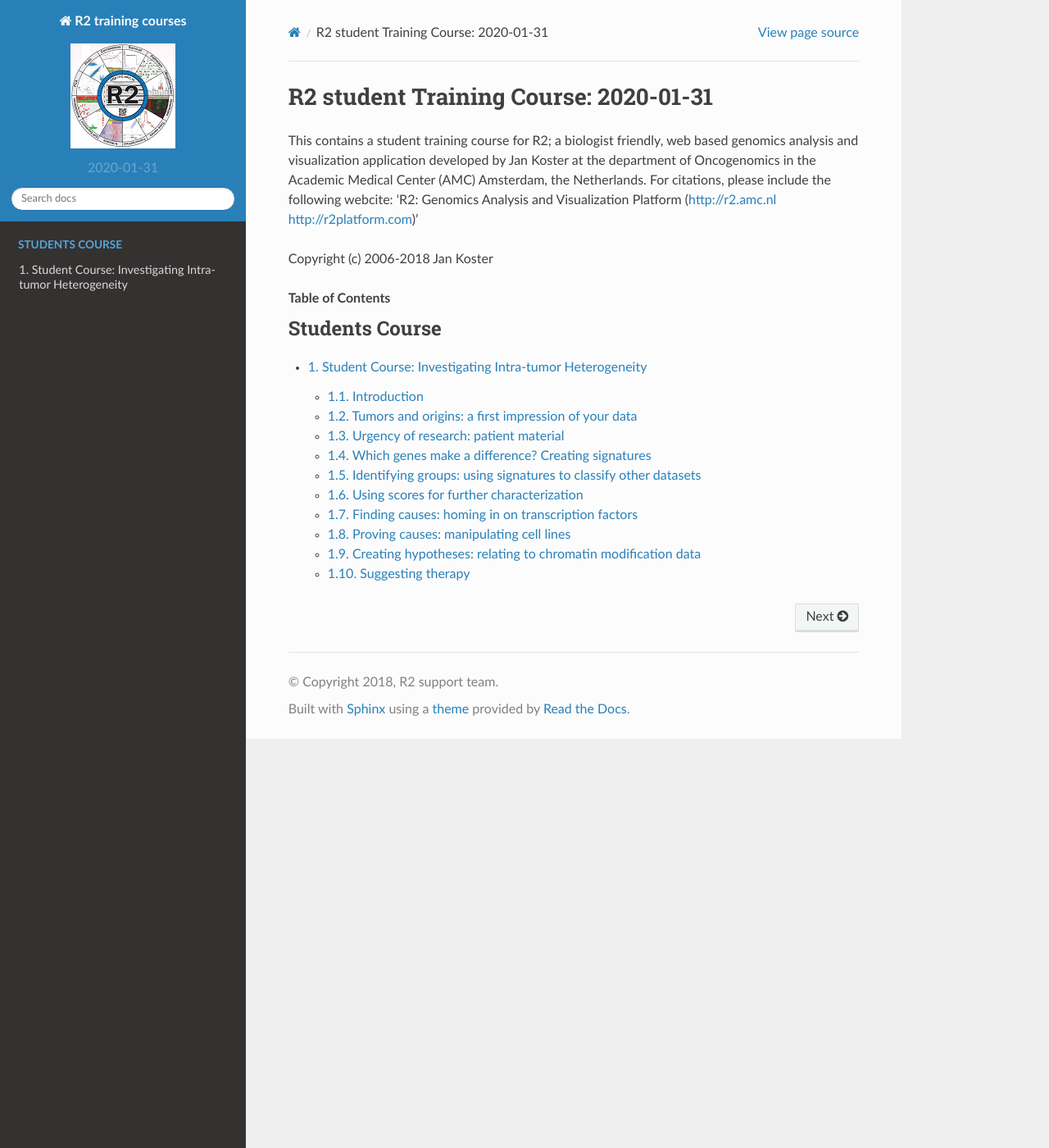
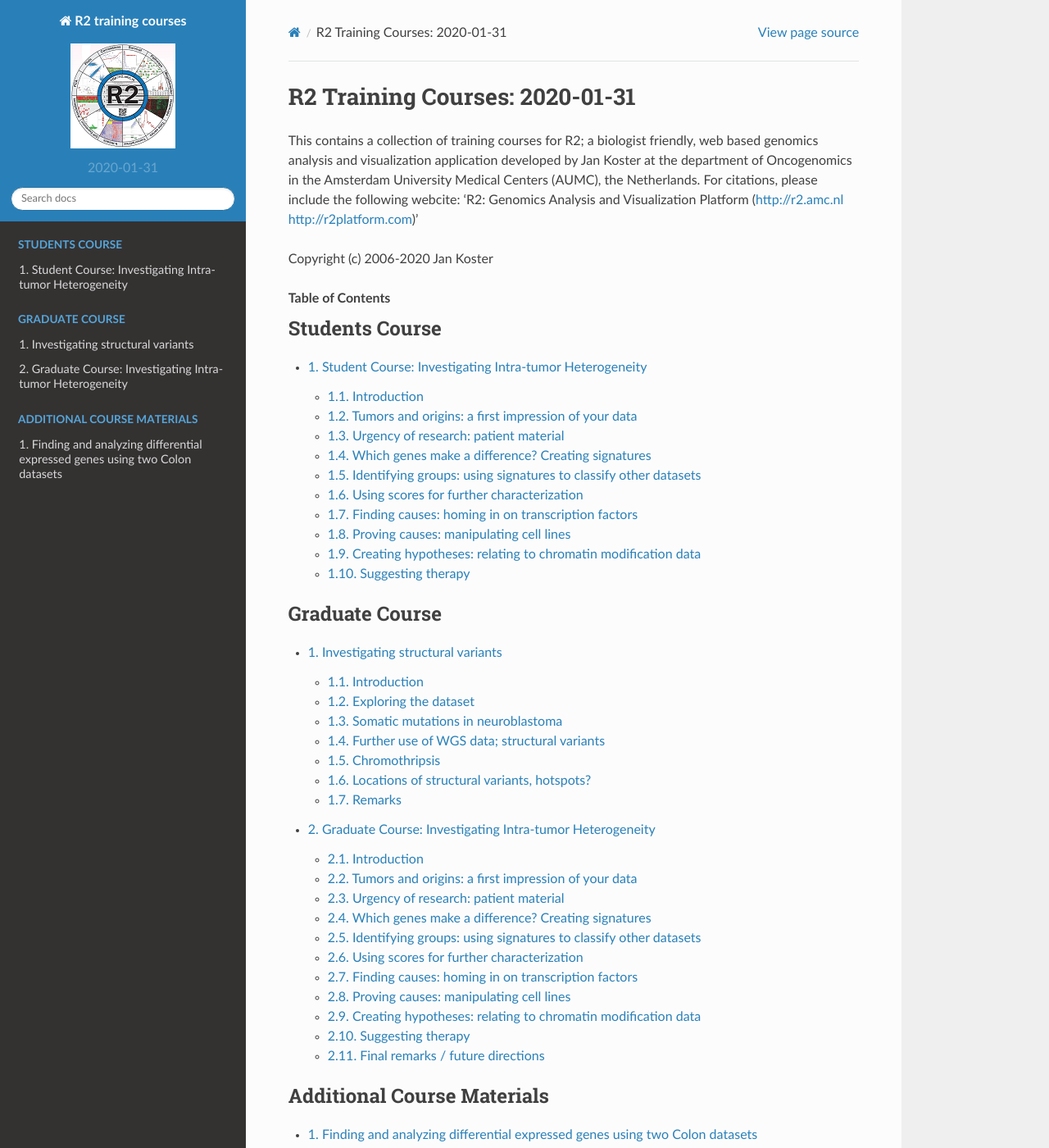
Before and after one commit to antronerds/r2-training-courses, a Sphinx documentation site: the page built from docs/index.rst, in a window 1280 px wide and 1400 px high. Shown: the whole window at 82% size. Built offline with Sphinx 7.4.7 and the Read the Docs theme 2.0.0, drawn with Linux system fonts in a browser that asks for light colours; pages that are not in the unit, such as notebooks, are missing from menus; some of the changed text lies outside the part shown.

Commit message:
Update index.rst
Added chapter on Rnaseq data analysis

```diff
--- a/docs/index.rst
+++ b/docs/index.rst
@@ -1,12 +1,19 @@
-R2 student Training Course: |version|
+R2 Training Courses: |version|
 ====================
 
-This contains a student training course for R2; a biologist friendly, web based genomics analysis and visualization application developed by Jan Koster at the department of Oncogenomics in the Academic Medical Center (AMC) Amsterdam, the Netherlands.
+This contains a collection of training courses for R2; a biologist friendly, web based genomics analysis and visualization application developed by Jan Koster at the department of Oncogenomics in the Amsterdam University Medical Centers (AUMC), the Netherlands.
 For citations, please include the following webcite: 'R2: Genomics Analysis and Visualization Platform (http://r2.amc.nl http://r2platform.com)'
 
-Copyright (c) 2006-2018 Jan Koster
+Copyright (c) 2006-2020 Jan Koster
 
 .. rubric:: Table of Contents
+
+.. toctree::
+   :maxdepth: 2
+   :numbered: 3
+   :caption: RNAseq data analysis
+
+   RNA_seq_data_analysis_-_Using_Rheumatoid_Arthritis_Data
 
 .. toctree::
    :maxdepth: 2
@@ -15,4 +22,17 @@
 
    Investigating_Tumor_Heterogeneity_student_version
 
-   RNA_seq_data_analysis_-_Using_Rheumatoid_Arthritis_Data
+.. toctree::
+   :maxdepth: 2
+   :numbered: 3
+   :caption: Graduate Course
+
+   Finding_structural_variants
+   Investigating_Tumor_Heterogeneity
+
+.. toctree::
+   :maxdepth: 2
+   :numbered: 3
+   :caption: Additional Course Materials
+
+   Microarray_analysis_-_Using_Tumor_Colon_datasets
```
